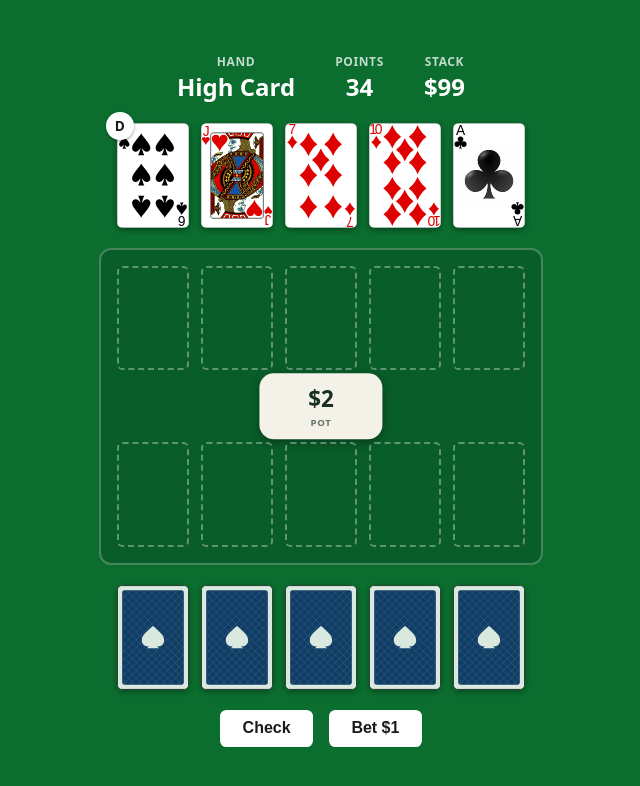
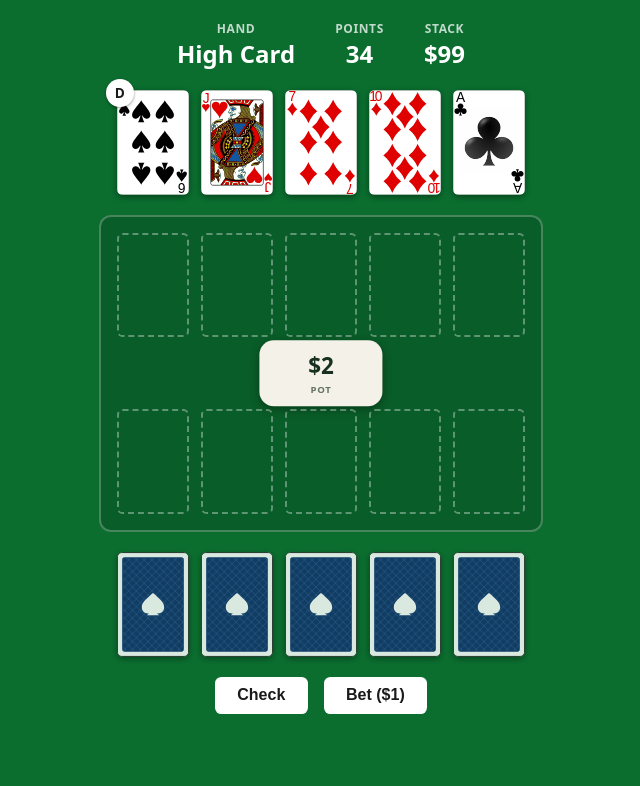
Before and after one commit to bobbyi/scarney, a website built with Vite: page index.html in a window 1280 px wide. Shown: the whole page, without its empty margins (319-959 px from the left). Built offline with nearby package versions, Linux system fonts and the light colour scheme.

Commit message:
Polish: top-align the table, consistent button parens, preload cards
Body now top-aligns the table instead of vertically centering it, so
there's no dead space above the stats row on taller viewports.
Check/Bet/Call buttons now show their amount in parens, matching
Raise, for a consistent "the number is what this costs you" look.

Also preloads every card face image up front: the opponent-acts-first
banner ("Opponent checks") was sometimes visibly painting before the
newly revealed/discarded board cards, because setting a fresh <img
src> mid-hand has to fetch+decode while the banner's fade is a plain
CSS transition. Warming the cache for all 52 faces (+ the back) at
load removes that race.

Co-Authored-By: Claude Sonnet 5 <noreply@anthropic.com>

```diff
--- a/src/game/deck.ts
+++ b/src/game/deck.ts
@@ -20,8 +20,8 @@ export interface Card {
   suit: Suit;
 }
 
-const SUITS: Suit[] = ["spades", "hearts", "diamonds", "clubs"];
-const RANKS: Rank[] = [
+export const SUITS: Suit[] = ["spades", "hearts", "diamonds", "clubs"];
+export const RANKS: Rank[] = [
   "2",
   "3",
   "4",
--- a/src/main.ts
+++ b/src/main.ts
@@ -5,6 +5,8 @@ import {
   dealScarney,
   partitionByRank,
   parseDeck,
+  RANKS,
+  SUITS,
   type Card,
   type ScarneyDeal,
   type Rank,
@@ -105,6 +107,18 @@ function cardImageSrc(card: Card): string {
   return `${import.meta.env.BASE_URL}cards/${RANK_FILE_NAMES[card.rank]}_of_${card.suit}.svg`;
 }
 
+// Warms the browser's image cache for every card face (+ the back) up front, so that when a
+// reveal/discard sets a fresh <img src> mid-hand, the image is already decoded and paints
+// instantly alongside the render instead of trailing in a moment after the action banner.
+function preloadCardImages() {
+  for (const suit of SUITS) {
+    for (const rank of RANKS) {
+      new Image().src = cardImageSrc({ rank, suit });
+    }
+  }
+  new Image().src = `${import.meta.env.BASE_URL}cards/back.svg`;
+}
+
 function renderCard(card: Card, className = "card", style = ""): string {
   const styleAttr = style ? ` style="${style}"` : "";
   return `<img class="${className}" src="${cardImageSrc(card)}" alt="${card.rank} of ${card.suit}"${styleAttr}>`;
@@ -173,7 +187,7 @@ function renderControls(): string {
     const owed = amountOwed(playerContributedThisRound, opponentContributedThisRound);
     const raiseCost = contributionForResponse("raise", owed, revealedCount);
     return `
-      <button data-action="call"${disabledAttr}>Call ${formatMoney(owed)}</button>
+      <button data-action="call"${disabledAttr}>Call (${formatMoney(owed)})</button>
       <button data-action="raise"${disabledAttr}>Raise (${formatMoney(raiseCost)})</button>
       <button data-action="fold"${disabledAttr}>Fold</button>
     `;
@@ -181,7 +195,7 @@ function renderControls(): string {
   const stake = STAKES[revealedCount];
   return `
     <button data-action="check"${disabledAttr}>Check</button>
-    <button data-action="bet"${disabledAttr}>Bet ${formatMoney(stake)}</button>
+    <button data-action="bet"${disabledAttr}>Bet (${formatMoney(stake)})</button>
   `;
 }
 
@@ -459,4 +473,5 @@ document.querySelector<HTMLDivElement>("#controls")!.addEventListener("click", (
   }
 });
 
+preloadCardImages();
 beginHand();
--- a/src/style.css
+++ b/src/style.css
@@ -10,7 +10,7 @@ body {
   margin: 0;
   min-height: 100vh;
   display: flex;
-  align-items: center;
+  align-items: flex-start;
   justify-content: center;
   background: #0b6e2f;
 }
```
Also changed, not shown: tests/scarney.spec.ts (+6 -6 lines).
